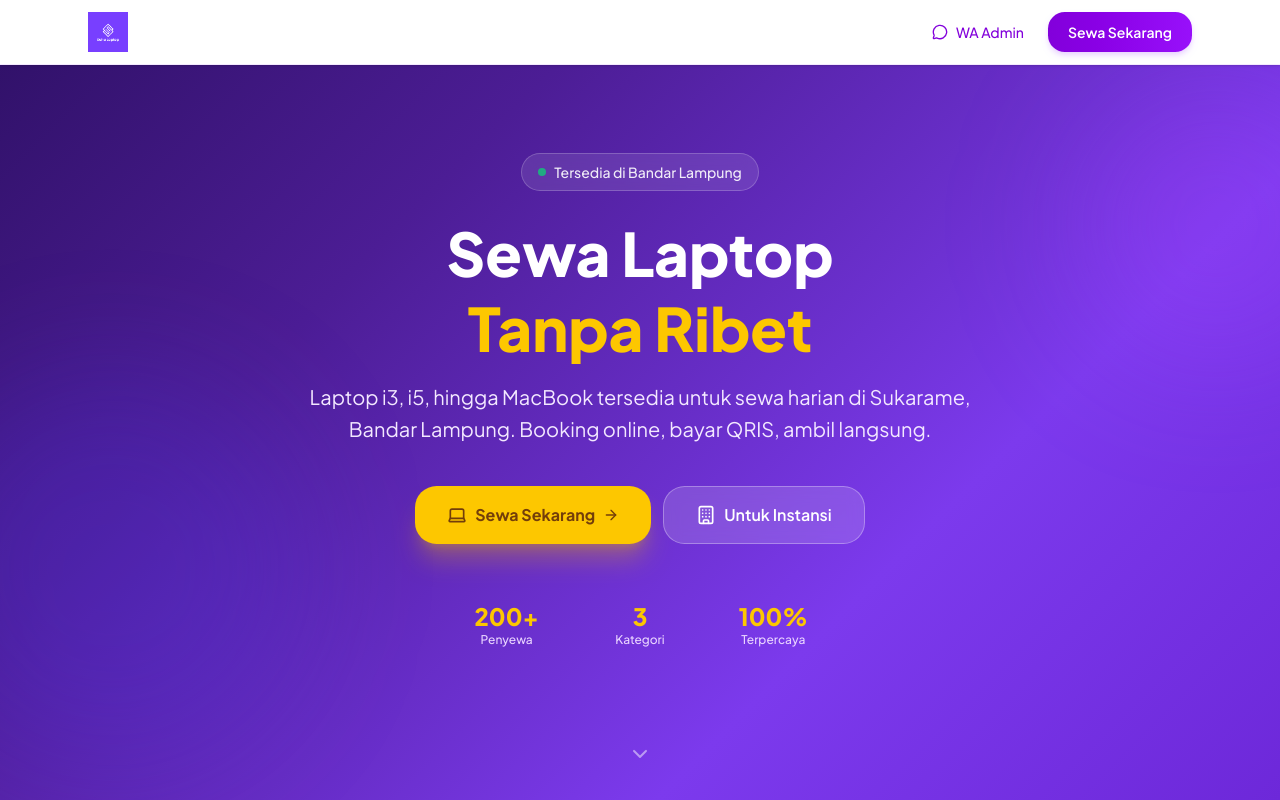
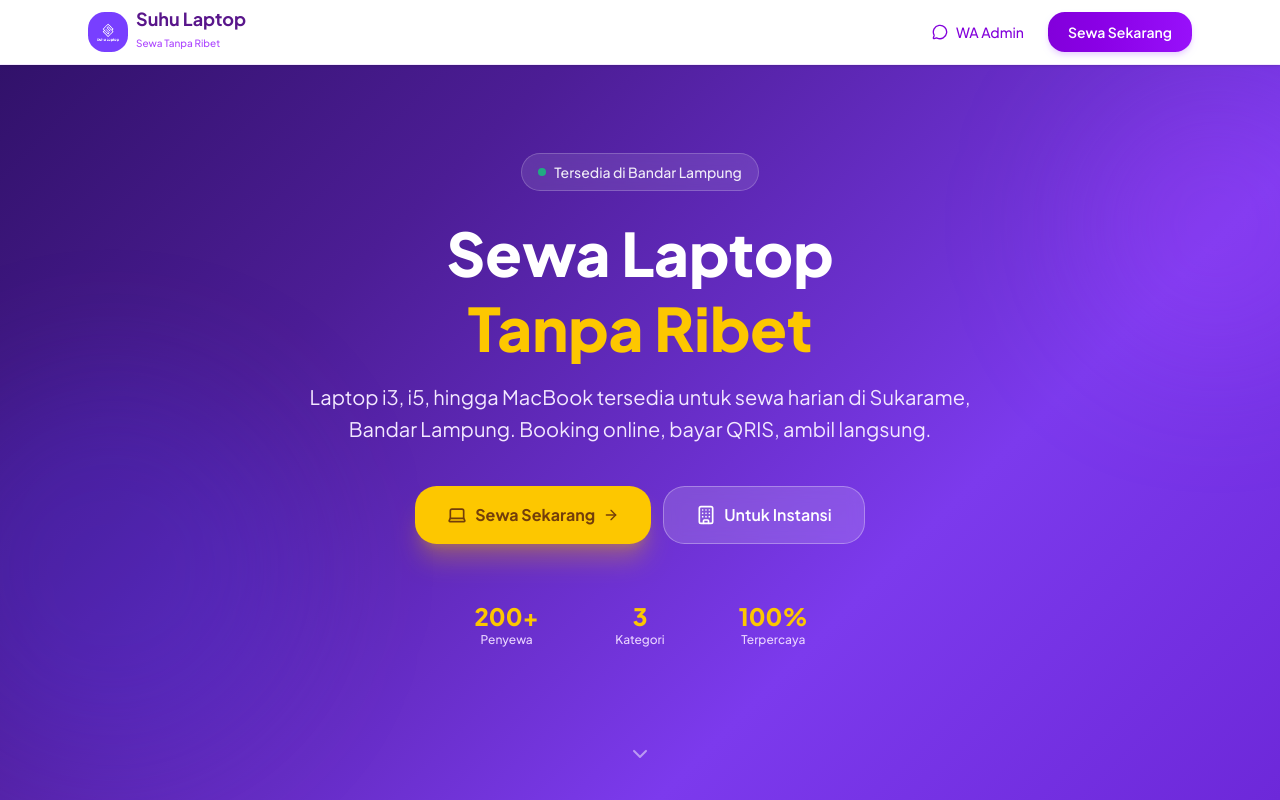
Before and after one commit to arezakurniawan17-droid/suhu-laptop, a Next.js app: page / in a window 1280 px wide. Shown: the top 800 px of the page. Built offline with nearby package versions, Linux system fonts and the light colour scheme.

Commit message:
Restore brand name and tagline next to logo in navbar

```diff
--- a/src/components/Navbar.tsx
+++ b/src/components/Navbar.tsx
@@ -28,7 +28,11 @@ export default function Navbar() {
         <div className="flex items-center justify-between h-16">
           {/* Logo */}
           <Link href="/" className="flex items-center gap-2 cursor-pointer">
-            <Image src="/logo.PNG" alt="Suhu Laptop" width={120} height={40} className="h-10 w-auto object-contain" priority />
+            <Image src="/logo.PNG" alt="Suhu Laptop" width={40} height={40} className="h-10 w-10 object-contain rounded-xl" priority />
+            <div>
+              <span className="font-bold text-lg text-purple-900 leading-none block">Suhu Laptop</span>
+              <span className="text-[10px] text-purple-500 font-medium leading-none">Sewa Tanpa Ribet</span>
+            </div>
           </Link>
 
           {/* Desktop nav */}
```
